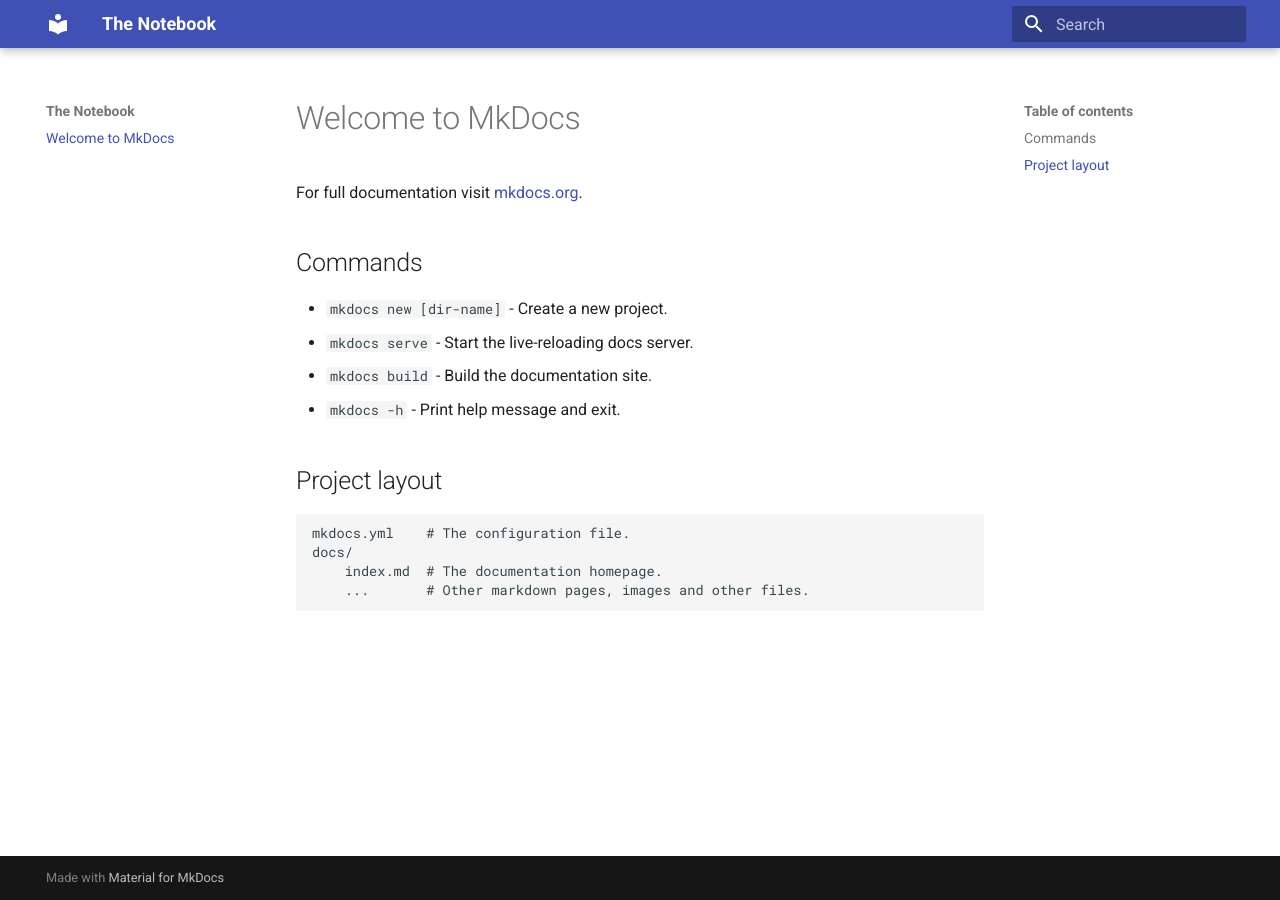
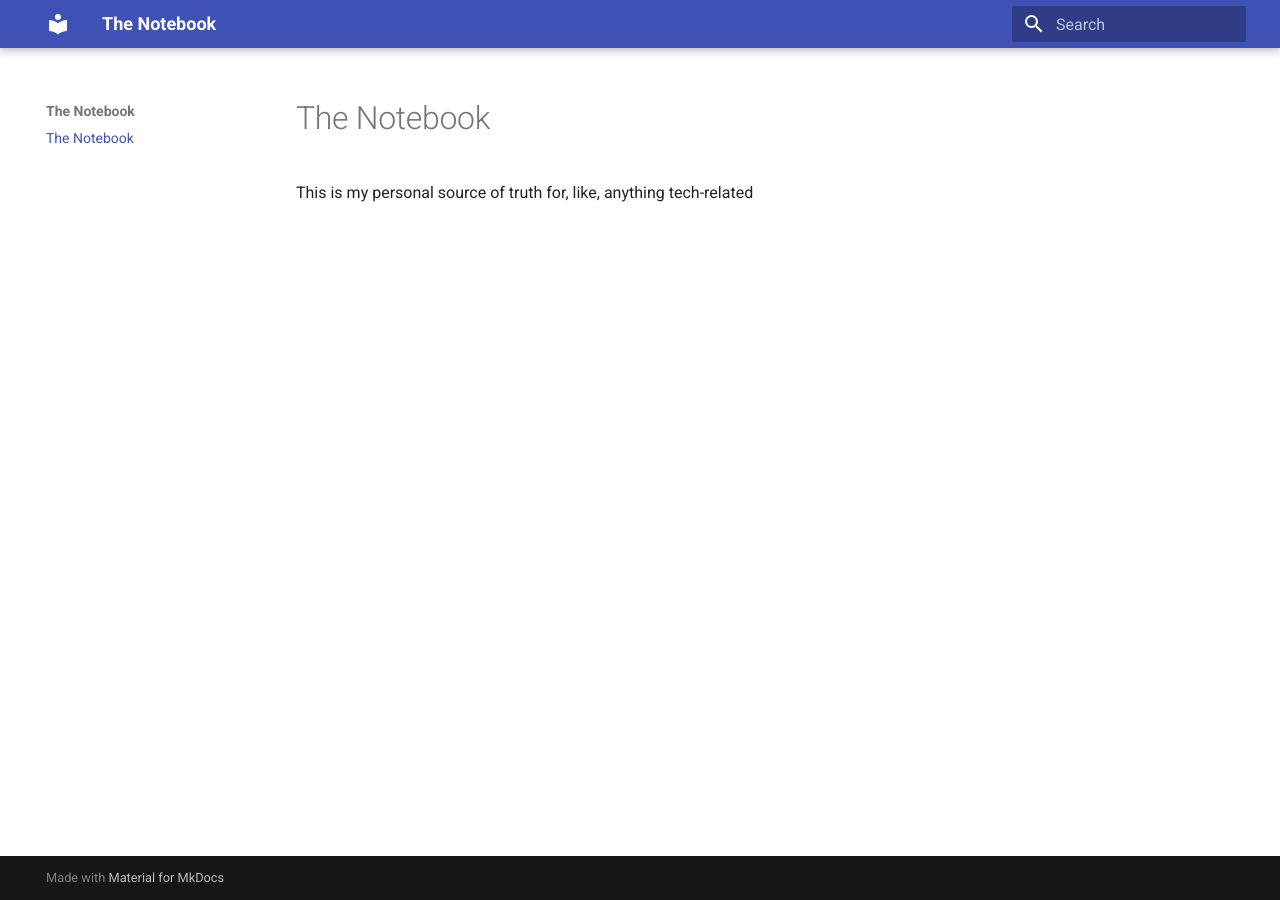
Before and after one commit to sannae/the-notebook, an MkDocs documentation site: the page built from docs/index.md, in a window 1280 px wide. Built offline with MkDocs 1.6.1 and Material for MkDocs 9.7.7, drawn with Linux system fonts in a browser that asks for light colours.

Commit message:
Second commit

```diff
--- a/docs/index.md
+++ b/docs/index.md
@@ -1,17 +1,3 @@
-# Welcome to MkDocs
+# The Notebook
 
-For full documentation visit [mkdocs.org](https://www.mkdocs.org).
-
-## Commands
-
-* `mkdocs new [dir-name]` - Create a new project.
-* `mkdocs serve` - Start the live-reloading docs server.
-* `mkdocs build` - Build the documentation site.
-* `mkdocs -h` - Print help message and exit.
-
-## Project layout
-
-    mkdocs.yml    # The configuration file.
-    docs/
-        index.md  # The documentation homepage.
-        ...       # Other markdown pages, images and other files.
+This is my personal source of truth for, like, anything tech-related
```
